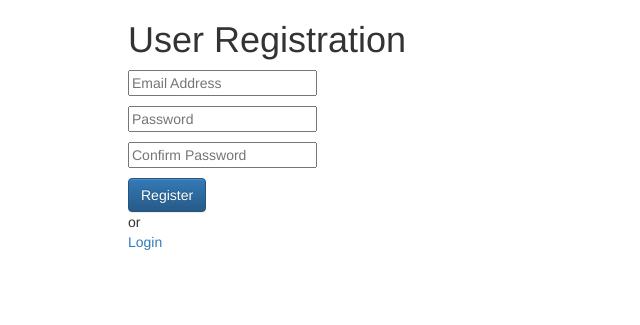
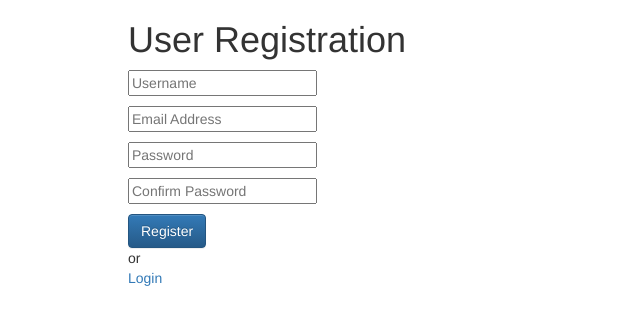
Before and after one commit to ryanaustincarlson/wall-app, a Django app: page /accounts/register/ in a window 1280 px wide. Shown: the top 325 px of the page, without its empty margins (0-640 px from the left). Run offline with Django 3.2, Linux system fonts and the light colour scheme; some libraries are stand-ins or nearby versions.

Commit message:
updated registration form, send email on registration

```diff
--- a/login/forms.py
+++ b/login/forms.py
@@ -3,20 +3,22 @@ from django.contrib.auth.models import User
 
 
 class RegistrationForm(forms.Form):
+    username = forms.CharField(widget=forms.TextInput(attrs=dict(required=True, max_length=50)),
+                               label='Username')
     email = forms.EmailField(widget=forms.TextInput(attrs=dict(required=True, max_length=50)),
                              label='Email Address')
     password1 = forms.CharField(widget=forms.PasswordInput(attrs=dict(required=True, max_lenth=50, render_value=False)),
-                                label="Password")
+                                label='Password')
     password2 = forms.CharField(widget=forms.PasswordInput(attrs=dict(required=True, max_lenth=50, render_value=False)),
-                                label="Confirm Password")
+                                label='Confirm Password')
 
-    def clean_email(self):
-        email = self.cleaned_data['email']
+    def clean_username(self):
+        username = self.cleaned_data['username']
         try:
-            User.objects.get(username__iexact=email)
+            User.objects.get(username__iexact=username)
         except User.DoesNotExist:
-            return email
-        raise forms.ValidationError("This email is already associated with an account")
+            return username
+        raise forms.ValidationError("This username is already associated with an account")
 
     def clean(self):
         if 'password1' in self.cleaned_data and 'password2' in self.cleaned_data:
--- a/login/templates/registration/login.html
+++ b/login/templates/registration/login.html
@@ -8,12 +8,12 @@
     {% endif %}
 </span>
 <form method="post" action="{% url 'login:login' %}{% if next %}?next={{ next }}{% endif %}">{% csrf_token %}
-    <input id='id_username' name='username' type='text' placeholder="Email"><br>
+    <input id='id_username' name='username' type='text' placeholder="Username"><br>
     <input id='id_password' name='password' type='password' placeholder="Password"><br>
     <button type="submit" class='btn btn-primary'>Login</button>
     <input type="hidden"
            name="next"
-           value="{% if next %}{{ next }}{% else %}{% url 'post-list' %}{% endif %}" />
+           value="{% if next %}{{ next }}{% else %}{% url 'bricks:index' %}{% endif %}" />
 </form>
 or<br>
 <a href="{% url 'login:register' %}{% if next %}?next={{ next }}{% endif %}">Register for an Account</a>
--- a/login/views.py
+++ b/login/views.py
@@ -7,6 +7,8 @@ from django.core.urlresolvers import reverse
 from django.http import HttpResponseRedirect
 from django.contrib.auth.decorators import login_required
 
+from django.core.mail import send_mail
+
 
 @csrf_protect
 def register(request):
@@ -14,14 +16,23 @@ def register(request):
     if request.method == 'POST':
         form = login_forms.RegistrationForm(request.POST)
         if form.is_valid():
-            User.objects.create_user(
-                username=form.cleaned_data['email'],
+            new_user = User.objects.create_user(
+                username=form.cleaned_data['username'],
+                email=form.cleaned_data['email'],
                 password=form.cleaned_data['password1'],
             )
 
             success_url = reverse('login:register_success')
             if 'next' in context:
                 success_url += '?next={}'.format(context['next'])
+
+            send_mail(
+                'Welcome to Bricks (a simple wall app)',
+                'You successfully registered as {}.'.format(new_user.username),
+                'Bricks Admin <rcarlsontsl@gmail.com>',
+                [new_user.email],
+                fail_silently=False
+            )
 
             return HttpResponseRedirect(success_url)
     else:
--- a/wall/settings.py
+++ b/wall/settings.py
@@ -122,3 +122,9 @@ USE_TZ = True
 # https://docs.djangoproject.com/en/1.10/howto/static-files/
 
 STATIC_URL = '/static/'
+
+EMAIL_USE_TLS = True
+EMAIL_HOST = 'smtp.gmail.com'
+EMAIL_PORT = 587
+EMAIL_HOST_USER = 'rcarlsontsl@gmail.com'
+EMAIL_HOST_PASSWORD = 'tZwSFwYxz2Ct@^a074SR'
```
